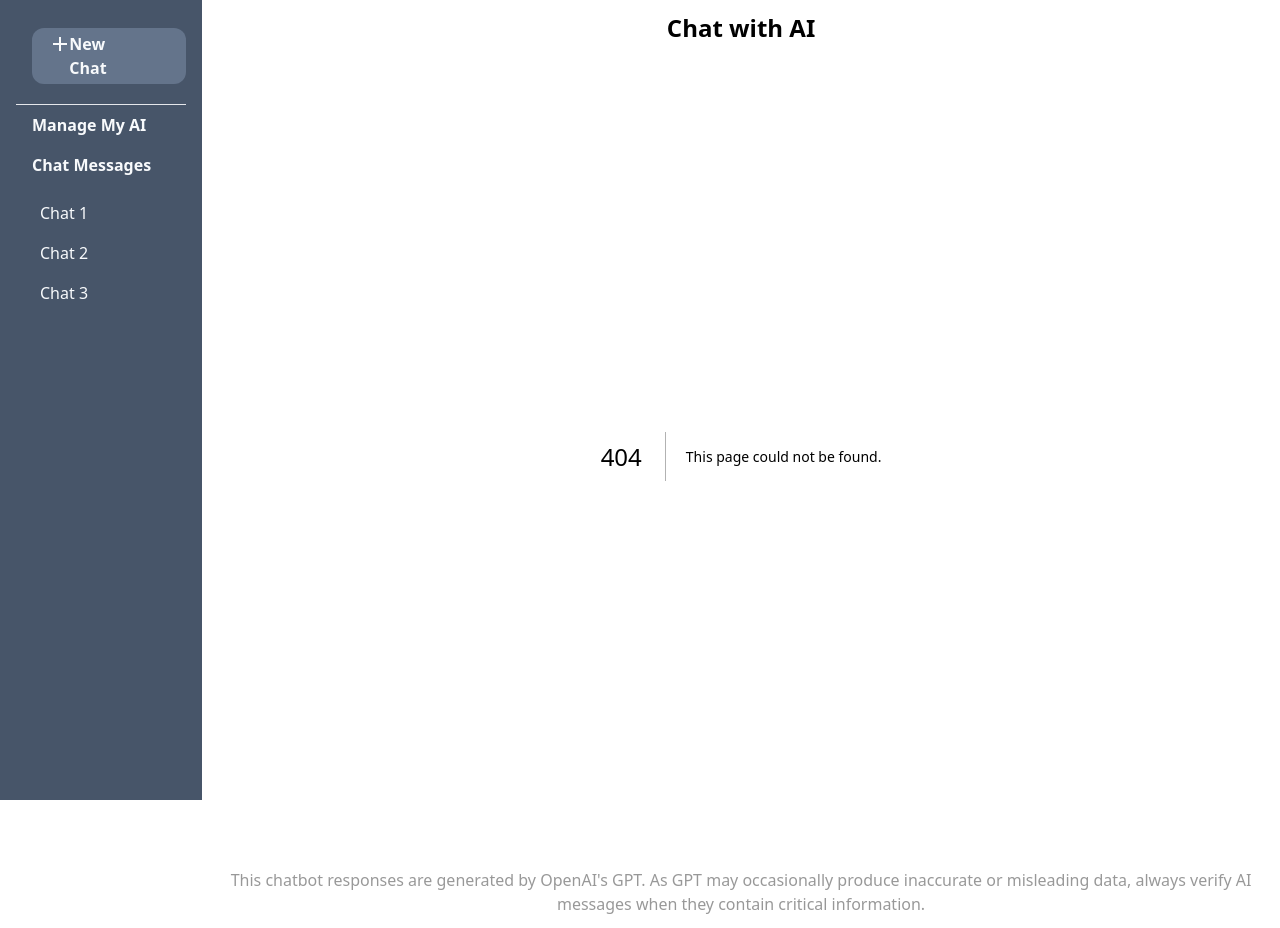
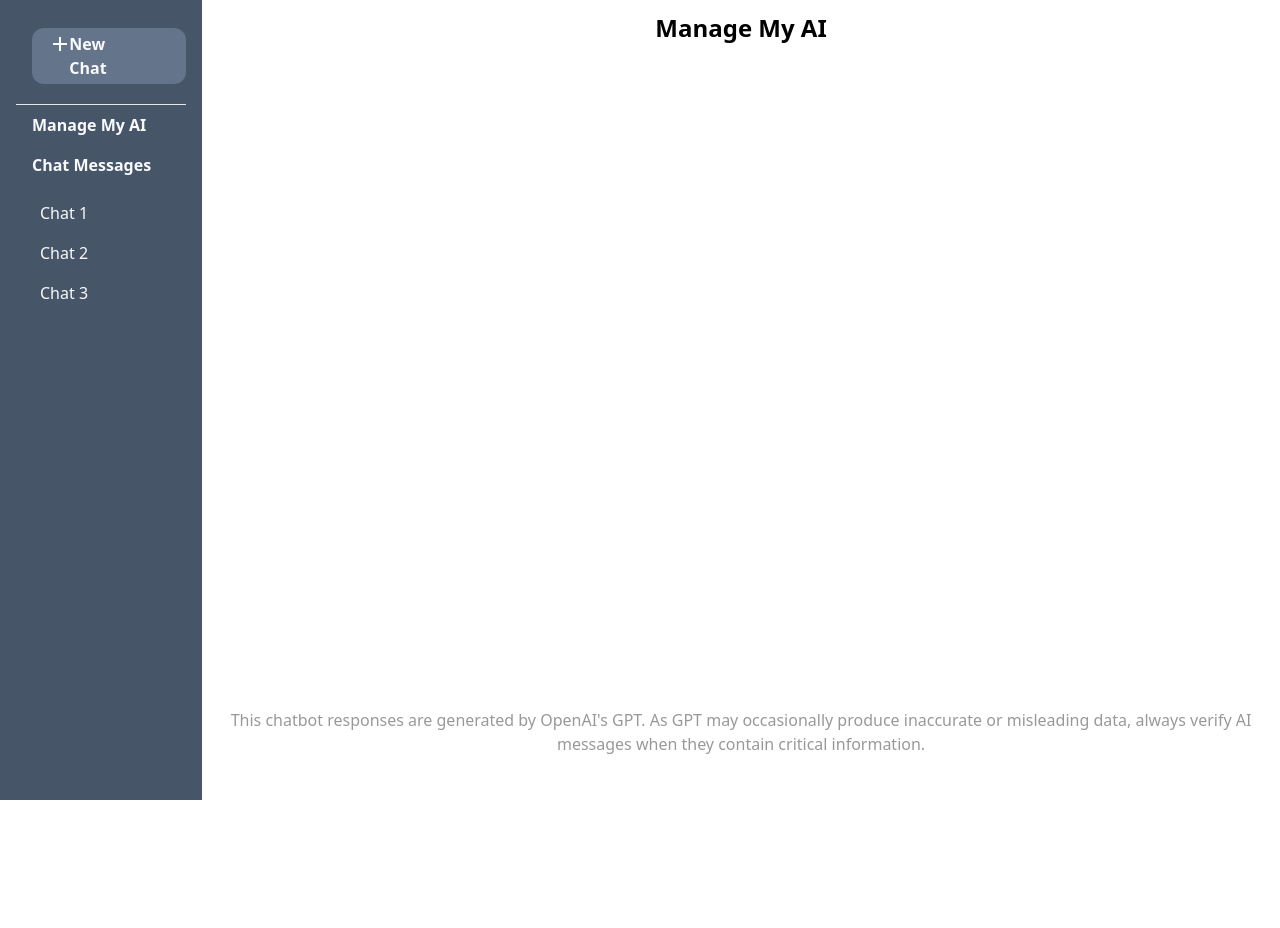
Before and after one commit to rexcare367/Smartchat-RAG, a Next.js app: page /managemyai in a window 1280 px wide. Before the commit this address had no page. After the commit the page ends 800 px from the top, so only its background shows below. Built offline with nearby package versions, Linux system fonts and the light colour scheme.

Commit message:
Move Header component to individual page components for dynamic page titles

```diff
--- /dev/null
+++ b/src/components/Header.tsx
@@ -0,0 +1,15 @@
+import { FC } from 'react'
+
+interface HeaderProps {
+  pageTitle: string
+ }
+
+const Header : FC<HeaderProps> = ({ pageTitle }) => {
+  return (
+    <header className="text-2xl py-3 font-bold text-center">
+      <h1>{ pageTitle }</h1>
+    </header>
+  )
+}
+
+export default Header
--- a/src/components/Layout.tsx
+++ b/src/components/Layout.tsx
@@ -1,12 +1,5 @@
 import { FC, ReactNode } from 'react'
 import Sidebar from '@/src/components/Sidebar'
-
-const Header = () => {
-  return (
-    <header className="text-2xl py-3 font-bold text-center">
-      <h1>Chat with AI</h1>
-    </header>
-  )}
 
 const Footer = () => {
   return <footer className='py-3 text-center opacity-40'>This chatbot responses are generated by OpenAI's GPT. As GPT may occasionally produce inaccurate or misleading data, always verify AI messages when they contain critical information. </footer>
@@ -18,7 +11,6 @@ const Layout: FC<{ children: ReactNode, onNewChat: () => void }>  = ({ children,
     <div className='flex h-screen'>
       <Sidebar onNewChat={onNewChat} />
       <main className ="w-full">
-        <Header />
         {children}
         <Footer />
       </main>
--- a/src/pages/index.tsx
+++ b/src/pages/index.tsx
@@ -1,6 +1,7 @@
 import {useState, useRef, useCallback, useEffect, ChangeEvent, FC } from 'react'
 import ArrowButton  from '@/src/components/ArrowButton'
 import ChatMessage from '@/src/components/ChatMessage'
+import Header from '@/src/components/Header'
 import { Message } from '@/src/types/chat'
 import DropDownSelect, { OptionType } from '@/src/components/DropDownSelect'
 
@@ -134,6 +135,7 @@ const HomePage : FC<{isNewChat: boolean, setIsNewChat: (value: boolean) => void}
 
   return  (
     <div className="flex flex-col">
+      <Header pageTitle="Chat With AI" />
       <DropDownSelect
         selectedOption={selectedModel}
         onChange={handleModelChange}
--- /dev/null
+++ b/src/pages/managemyai.tsx
@@ -0,0 +1,14 @@
+import { FC } from 'react'
+import Header from '@/src/components/Header'
+
+const UploadFile : FC = () => {
+  return (
+    <div className="flex flex-col">
+      <Header pageTitle="Manage My AI" />
+      <div className="flex flex-col h-80vh items-center justify-between">
+      </div>
+    </div>
+  )
+}
+
+export default UploadFile
```
